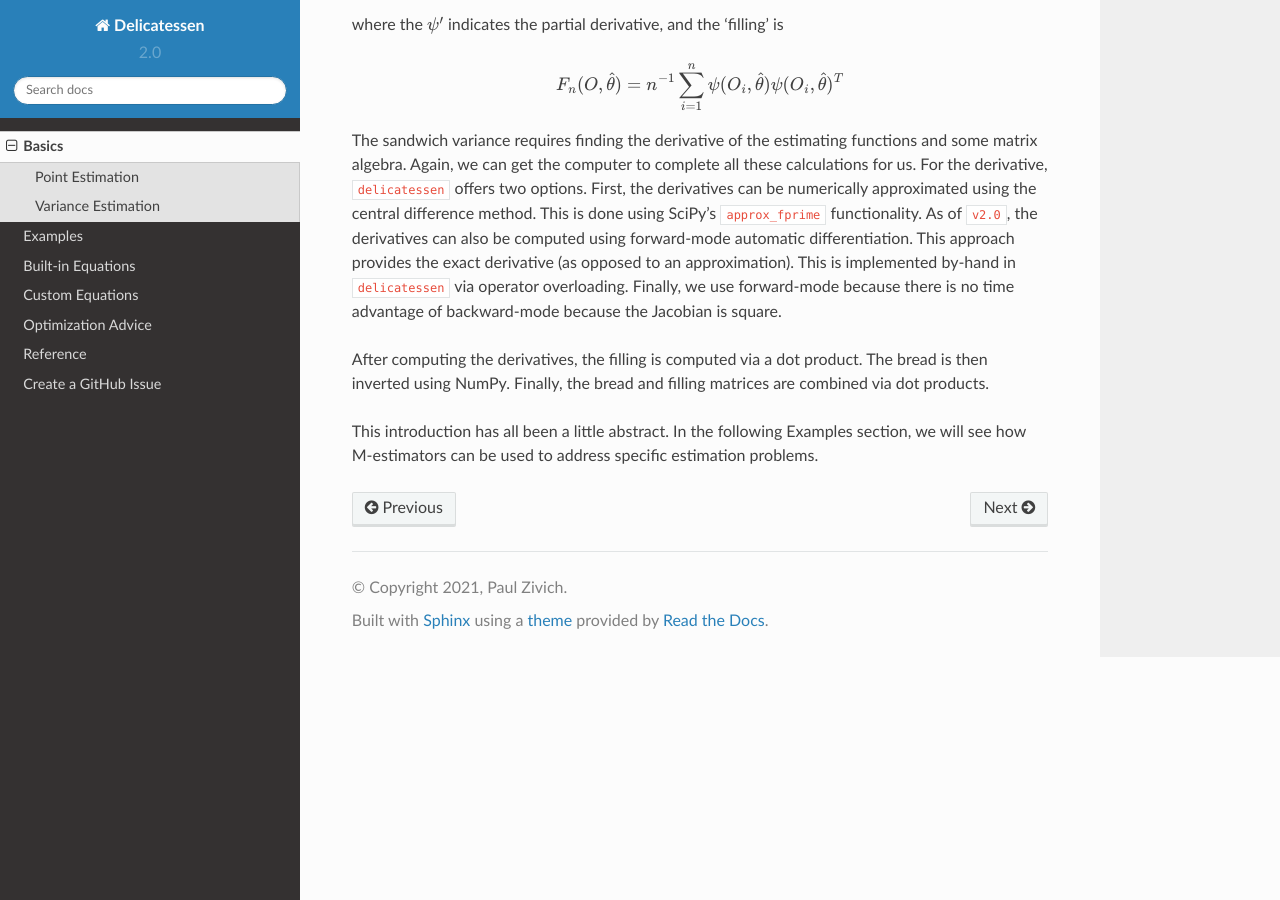
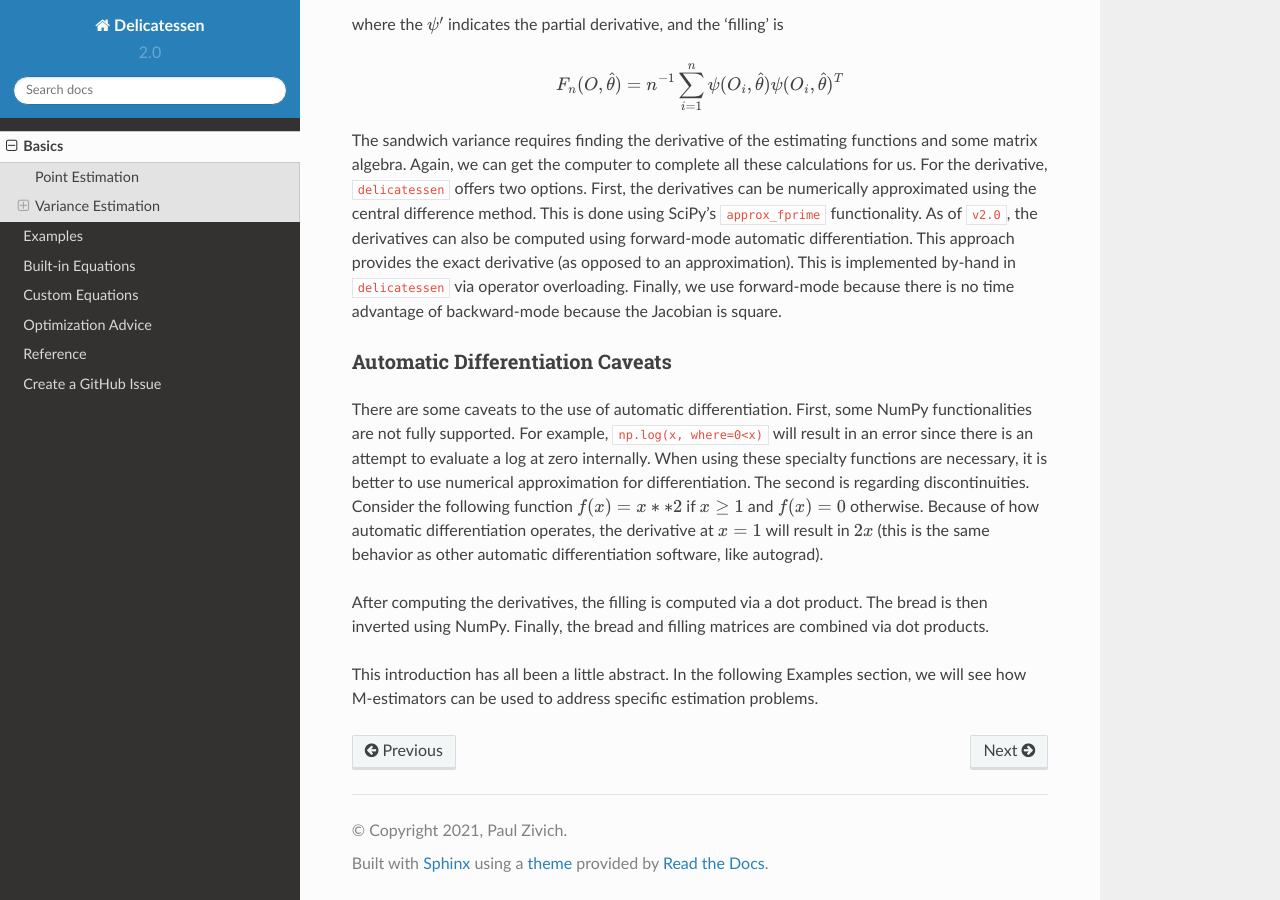
Before and after one commit to pzivich/Delicatessen, a Sphinx documentation site: the page built from docs/Basics.rst, in a window 1280 px wide and 900 px high, scrolled down 814 px. Built offline with Sphinx 7.4.7 and the Read the Docs theme 2.0.0, drawn with Linux system fonts in a browser that asks for light colours.

Commit message:
Noting some caveats about autodiff

```diff
--- a/docs/Basics.rst
+++ b/docs/Basics.rst
@@ -47,6 +47,17 @@
 implemented by-hand in ``delicatessen`` via operator overloading. Finally, we use forward-mode because there is no
 time advantage of backward-mode because the Jacobian is square.
 
+Automatic Differentiation Caveats
+^^^^^^^^^^^^^^^^^^^^^^^^^^^^^^^^^^^^^^^
+
+There are some caveats to the use of automatic differentiation. First, some NumPy functionalities are not fully
+supported. For example, ``np.log(x, where=0<x)`` will result in an error since there is an attempt to evaluate a
+log at zero internally. When using these specialty functions are necessary, it is better to use numerical approximation
+for differentiation. The second is regarding discontinuities. Consider the following function :math:`f(x) = x**2` if
+:math:`x \ge 1` and :math:`f(x) = 0` otherwise. Because of how automatic differentiation operates, the derivative at
+:math:`x=1` will result in :math:`2x` (this is the same behavior as other automatic differentiation software, like
+autograd).
+
 After computing the derivatives, the filling is computed via a dot product. The bread is then inverted using NumPy.
 Finally, the bread and filling matrices are combined via dot products.
 
```
